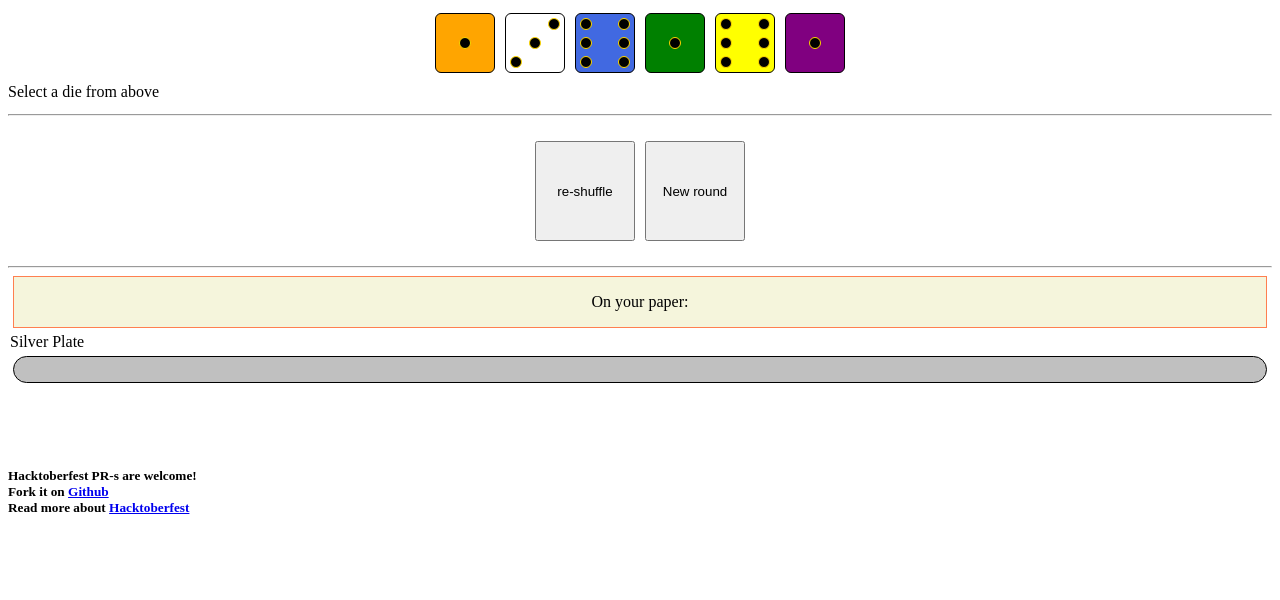
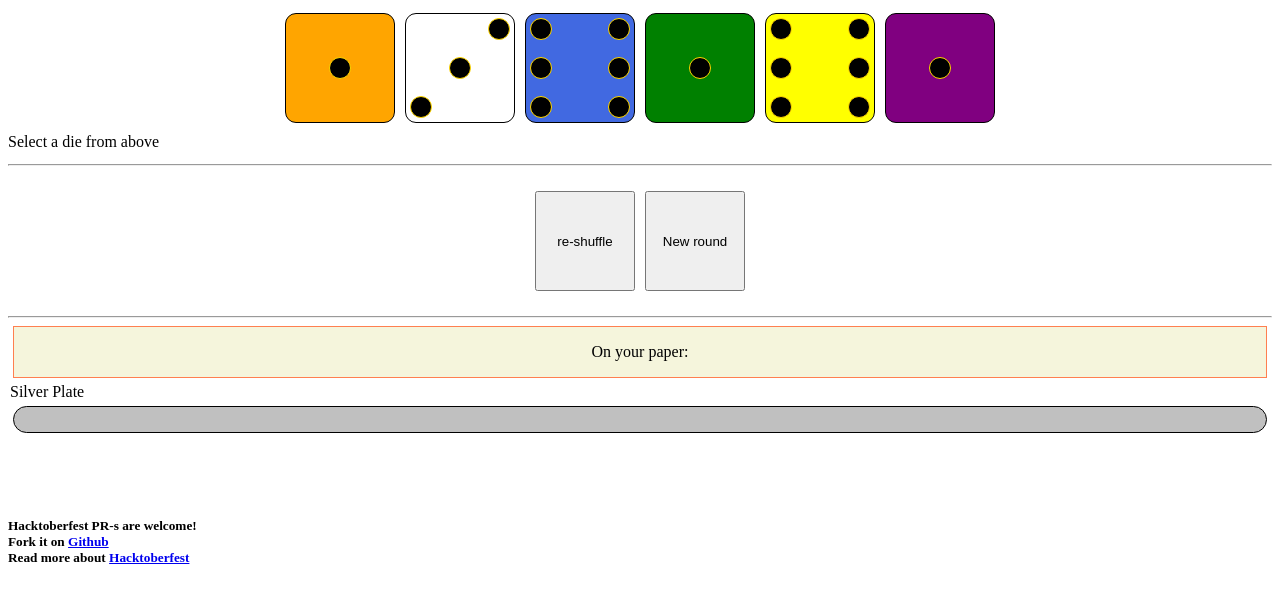
Before and after one commit to tdubs42/ganz-schon-clever-calculator, a Gatsby site: page /dice in a window 1280 px wide. Built offline with nearby package versions, Linux system fonts and the light colour scheme; Gatsby itself is replaced by a stand-in of ours.

Commit message:
add media breakpoints to the dice

```diff
--- a/src/components/Die/Die.module.scss
+++ b/src/components/Die/Die.module.scss
@@ -1,4 +1,8 @@
 .die {
+    @media screen and (min-width: 600px) {
+        width: 100px;
+        height: 100px;
+    }
     padding: 4px;
     margin: 5px;
     width: 50px;
@@ -8,6 +12,10 @@
 }
 .dot {
     display: block;
+    @media screen and (min-width: 600px) {
+        width: 20px;
+        height: 20px;
+    }
     width: 10px;
     height: 10px;
     border-radius: 50%;
```
